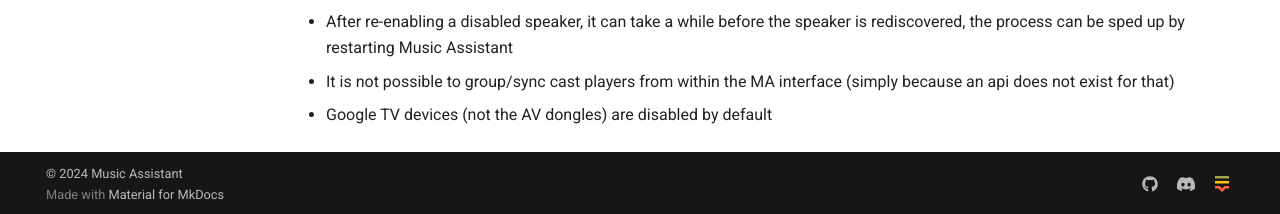
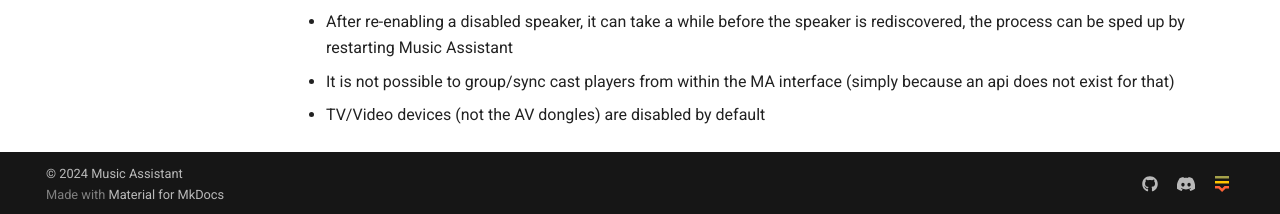
Before and after one commit to pwbriggs/music-assistant.github.io, an MkDocs documentation site: the page built from docs/player-support/google-cast.md, in a window 1280 px wide and 942 px high. Shown: the part 725-939 px from the top of the window. Built offline with MkDocs 1.6.1 and Material for MkDocs 9.7.7, drawn with Linux system fonts in a browser that asks for light colours.

Commit message:
Editorial update

```diff
--- a/docs/player-support/google-cast.md
+++ b/docs/player-support/google-cast.md
@@ -15,4 +15,4 @@ Music Assistant has full support for Google Cast based devices. This includes Go
 - If your Chromecast speakers are not auto detected or randomly unavailable then make sure that your Cast enabled speakers are on the same network/subnet as your Music Assistant server. Additionally, ensure that multicast traffic (more specifically mDNS) can travel freely as that is used for the discovery of players
 - After re-enabling a disabled speaker, it can take a while before the speaker is rediscovered, the process can be sped up by restarting Music Assistant
 - It is not possible to group/sync cast players from within the MA interface (simply because an api does not exist for that)
-- Google TV devices (not the AV dongles) are disabled by default
+- TV/Video devices (not the AV dongles) are disabled by default
```
